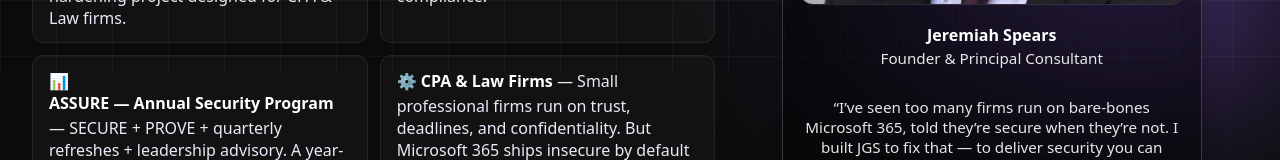
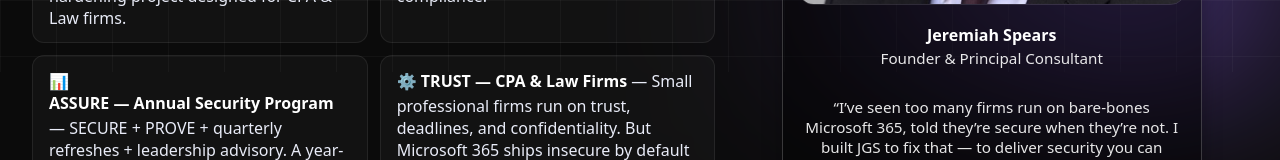
Before and after one commit to jspears80/jgs, a Next.js app: page / in a window 1280 px wide. Shown: the part 728-888 px from the top of the page. Built offline with nearby package versions, Linux system fonts and the light colour scheme.

Commit message:
Refactor HomePage component structure and content

```diff
--- a/app/page.tsx
+++ b/app/page.tsx
@@ -46,7 +46,7 @@
 A year-round assurance program that keeps your Microsoft 365 locked down, documented, and ready for insurers and clients at all times.
             </Link>
             <Link href="/custom"  className="card-link hover-card">
-              ⚙️ <strong>CPA & Law Firms</strong> — Small professional firms run on trust, deadlines, and confidentiality.
+              ⚙️ <strong>TRUST — CPA & Law Firms</strong> — Small professional firms run on trust, deadlines, and confidentiality.
 But Microsoft 365 ships insecure by default — and insurers, auditors, and clients increasingly demand proof.
             </Link>
           </div>
```
